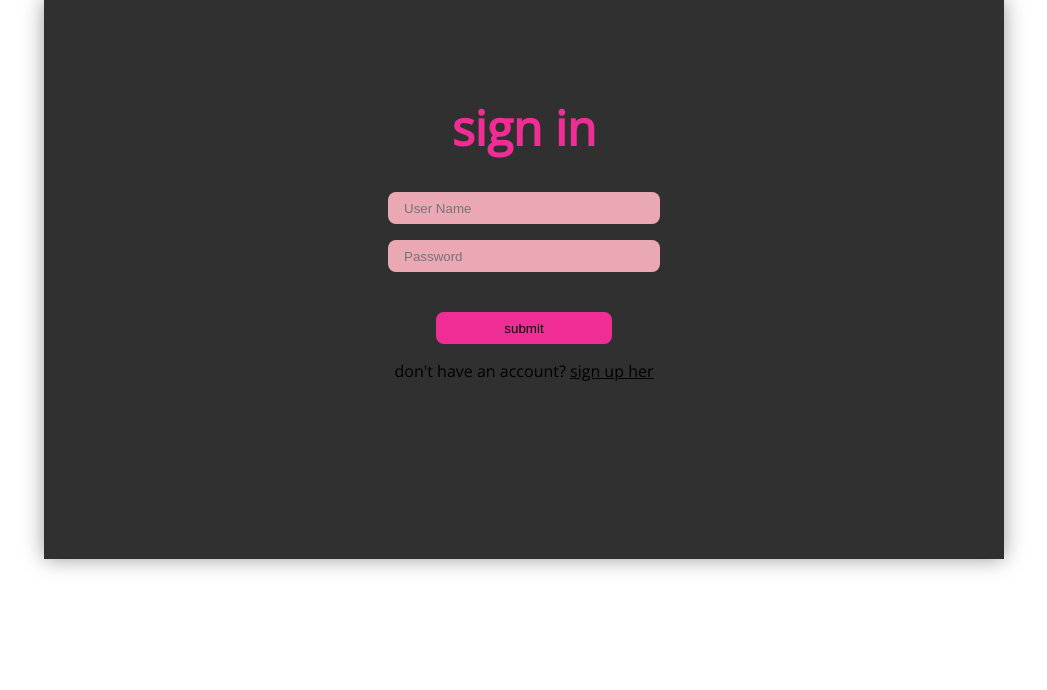
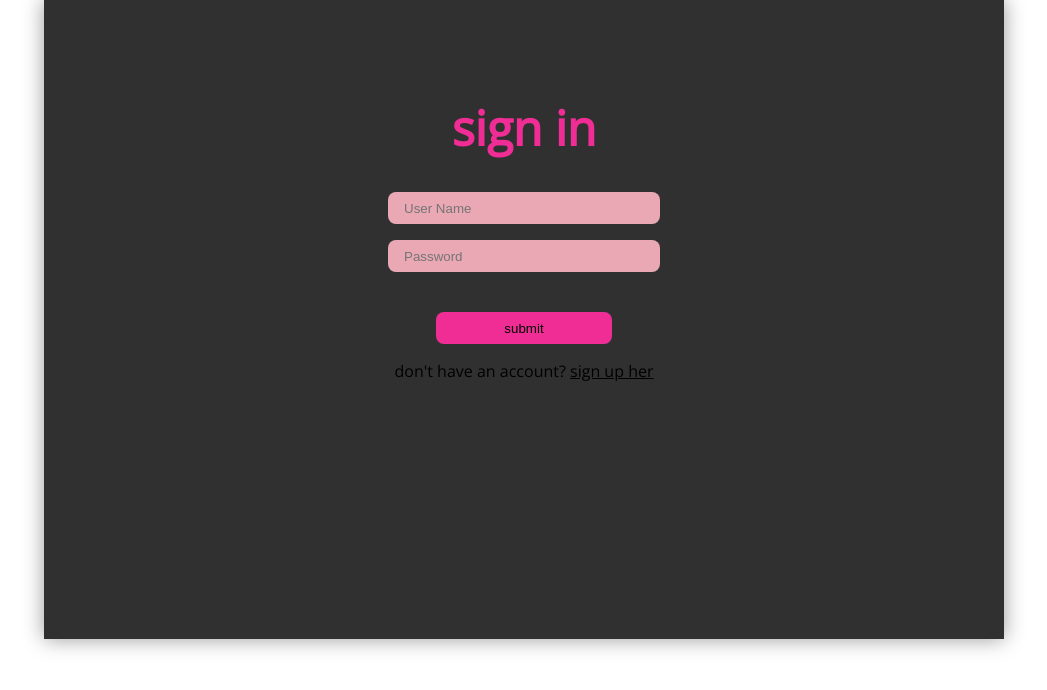
Before and after one commit to ManorHazaz/Users-Management---SQL, a PHP site: page / in a window 1280 px wide. Shown: the part 17-707 px from the top of the page, without its empty margins (116-1163 px from the left). Run offline with PHP 8.4, Linux system fonts and the light colour scheme.

Commit message:
responsive css

```diff
--- a/css/style.css
+++ b/css/style.css
@@ -12,10 +12,11 @@ body
 {
     font-family: 'Open Sans', sans-serif;
 }
+
 .container
 {
     width: 60rem;
-    height: 35rem;
+    height: 40rem;
     margin: 1rem auto;
     text-align: center;
     background-color: #303030;
@@ -96,7 +97,7 @@ thead, tbody
 
 tbody
 {
-    height: 13vw;
+    height: 21rem;
     overflow-y: auto;    /* Trigger vertical scroll    */
     overflow-x: hidden;  /* Hide the horizontal scroll */
 }
@@ -130,12 +131,121 @@ tbody
     background-color: var(--main);
 }
 
-.loader
+@media only screen and (max-width: 800px)
 {
-    width: 1rem;
-    height: 1rem;
-    border: none;
-    border-right: var(--textcolor);
-    transition: transform 1s ease-in-out;
-    transform: rotate(90deg);
+    .container
+    {
+        width: 46rem;
+        height: 62rem;
+        margin: 1rem auto;
+    }
+    .form
+    {
+        padding-top: 2rem;
+    }
+
+    h1
+    {
+        font-size: 3rem;
+        color: var(--main);
+        padding-top: 2rem;
+    }
+
+    .text-input
+    {
+        margin: 1rem auto;
+        width: 15rem;
+        padding: 0 1rem;
+        height: 2rem;
+    }
+
+    .btn
+    {
+        margin-top: 1.5rem;
+        width: 11rem;
+        height: 2rem;
+    }
+
+    .logout
+    {
+        margin-top: 0;
+    }
+
+    .users-data
+    {
+        max-width: 95%;
+    }
+
+    tbody
+    {
+        height: 43rem;
+    }
 }
+
+
+
+@media only screen and (max-width: 600px)
+{
+    .container
+    {
+        width: 25rem;
+        height: 44rem;
+        margin: 1rem auto;
+    }
+
+    .form
+    {
+        padding-top: 2rem;
+    }
+
+    h1
+    {
+        font-size: 3rem;
+        color: var(--main);
+        padding-top: 2rem;
+    }
+
+    .text-input
+    {
+        margin: 1rem auto;
+        width: 15rem;
+        padding: 0 1rem;
+        height: 2rem;
+    }
+
+    .btn
+    {
+        margin-top: 1.5rem;
+        width: 11rem;
+        height: 2rem;
+    }
+
+    .logout
+    {
+        margin-top: 0;
+    }
+
+    .users-data
+    {
+        max-width: 95%;
+    }
+
+    tbody
+    {
+        height: 26rem;
+    }
+
+    .users-data thead td
+    {
+        font-size: 1rem;
+        height: 2rem;
+        width: 14rem;
+    }
+
+    .users-data tbody td
+    {
+        font-size: 0.7rem;
+        height: 2rem;
+        width: 14rem;
+    }
+}
--- a/data.html
+++ b/data.html
@@ -9,7 +9,6 @@
 <body>
     <div class="container">
         <h1>Data</h1>
-        <span class="loader"></span>
         <button id="logout" class="btn logout" type="button">Logout</button>
         <div class="data-container">
 
```
